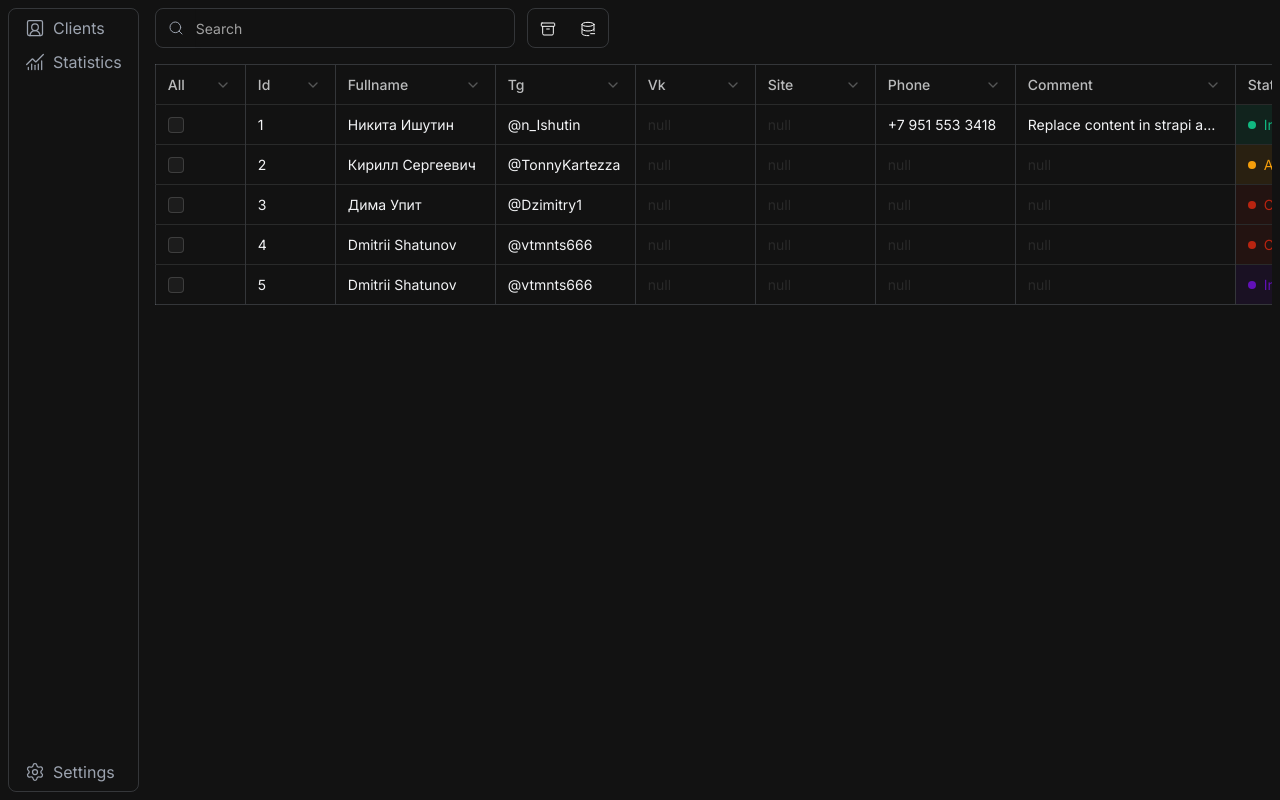
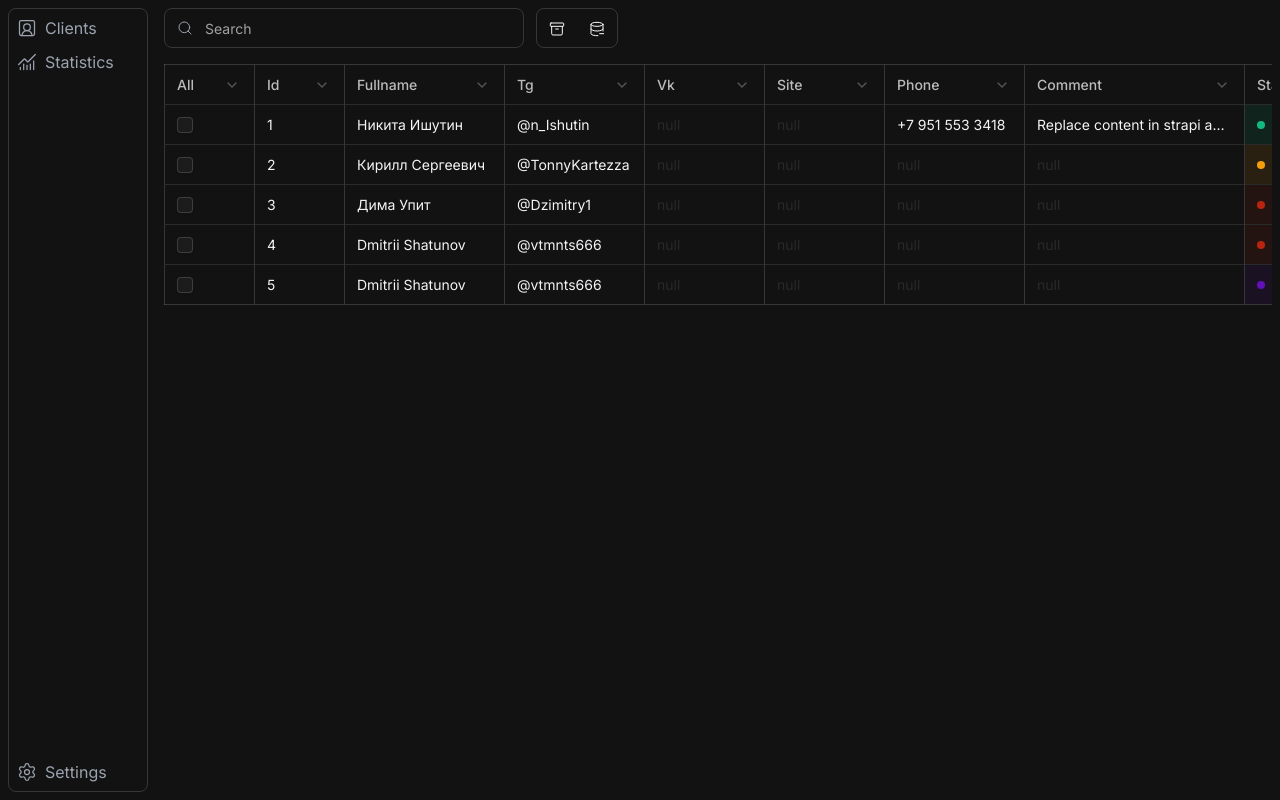
Before and after one commit to wkingsurin/cbase, a Next.js app: page /clients in a window 1280 px wide. Built offline with nearby package versions, Linux system fonts and the light colour scheme.

Commit message:
style: correct Aside navigation and StatusCell and TagSell paddings

```diff
--- a/components/structure/aside.tsx
+++ b/components/structure/aside.tsx
@@ -7,7 +7,7 @@ interface AsideProps {
 
 export default function Aside({ data }: AsideProps) {
   return (
-    <aside className="flex flex-col justify-between w-35 h-[calc(100dvh-16px)] rounded-md p-1 border-[0.5px] border-gray/25">
+    <aside className="flex flex-col justify-between min-w-35 h-[calc(100dvh-16px)] rounded-md p-1 border-[0.5px] border-gray/25">
       <nav className="flex flex-col gap-1">
         {data.map((link) => {
           const Icon = link.icon;
@@ -16,7 +16,7 @@ export default function Aside({ data }: AsideProps) {
             <Link
               key={link.label}
               href={link.href}
-              className="group/nav-link flex items-center gap-2 h-[30px] rounded-md hover:bg-card px-3"
+              className="group/nav-link flex items-center gap-2 h-[30px] rounded-md hover:bg-card px-1"
             >
               <Icon className="size-5 stroke-[1.5px] stroke-gray group-hover/nav-link:stroke-white" />
               <span className="text-md text-gray group-hover/nav-link:text-white">
@@ -26,7 +26,7 @@ export default function Aside({ data }: AsideProps) {
           );
         })}
       </nav>
-      <button className="group/settings flex items-center gap-2 h-[30px] rounded-md hover:bg-card px-3">
+      <button className="group/settings flex items-center gap-2 h-[30px] rounded-md hover:bg-card px-1">
         <Settings className="size-5 stroke-[1.5px] stroke-gray group-hover/settings:stroke-white" />
         <span className="text-md text-gray group-hover/settings:text-white">
           Settings
--- a/features/clients-table/components/client-status.tsx
+++ b/features/clients-table/components/client-status.tsx
@@ -3,13 +3,16 @@ import { ClientStatus as StatusType } from "../constants/status";
 
 interface ClientStatusProps {
   status: StatusType;
+  className?: string;
 }
 
-export default function ClientStatus({ status }: ClientStatusProps) {
+export default function ClientStatus({ status, className }: ClientStatusProps) {
   const config = CLIENT_STATUSES[status];
 
   return (
-    <div className={`flex items-center gap-2 min-w-0 w-full h-full px-3 ${config.className}`}>
+    <div
+      className={`flex items-center gap-2 min-w-0 w-full h-full px-3 ${config.className} ${className}`}
+    >
       <div className={`w-2 h-2 rounded-full ${config.dotClassName}`} />
 
       <span>{config.label}</span>
--- a/features/clients-table/components/client-tag.tsx
+++ b/features/clients-table/components/client-tag.tsx
@@ -3,14 +3,15 @@ import { ClientTag as TagType } from "../constants/tag";
 
 interface ClientTagProps {
   tag: TagType;
+  className?: string;
 }
 
-export default function ClientTag({ tag }: ClientTagProps) {
+export default function ClientTag({ tag, className }: ClientTagProps) {
   const config = CLIENT_TAGS[tag];
 
   return (
     <div
-      className={`flex items-center gap-2 min-w-0 w-full h-full px-3 ${config.className}`}
+      className={`flex items-center gap-2 min-w-0 w-full h-full px-3 ${config.className} ${className}`}
     >
       <div className={`w-2 h-2 rounded-full ${config.dotClassName}`} />
 
--- a/features/clients-table/components/status-cell.tsx
+++ b/features/clients-table/components/status-cell.tsx
@@ -23,19 +23,20 @@ export default function StatusCell({ status, onChange }: StatusCellProps) {
         <ClientStatus status={status} />
       </DropdownMenuTrigger>
 
-      <DropdownMenuContent align="start">
+      <DropdownMenuContent align="start" className="flex flex-col gap-1">
         {Object.keys(CLIENT_STATUSES).map((statusKey) => {
           const nextStatus = statusKey as StatusType;
 
           return (
             <DropdownMenuItem
               key={nextStatus}
+              className="p-0 not-data-[variant=destructive]:focus:**:text-none"
               onClick={(event) => {
                 event.stopPropagation();
                 onChange(nextStatus);
               }}
             >
-              <ClientStatus status={nextStatus} />
+              <ClientStatus status={nextStatus} className="rounded-md h-8!" />
             </DropdownMenuItem>
           );
         })}
--- a/features/clients-table/components/tag-cell.tsx
+++ b/features/clients-table/components/tag-cell.tsx
@@ -23,19 +23,20 @@ export default function TagCell({ tag, onChange }: TagCellProps) {
         <ClientTag tag={tag} />
       </DropdownMenuTrigger>
 
-      <DropdownMenuContent align="start">
+      <DropdownMenuContent align="start" className="flex flex-col gap-1">
         {Object.keys(CLIENT_TAGS).map((tagKey) => {
           const nextTag = tagKey as TagType;
 
           return (
             <DropdownMenuItem
               key={nextTag}
+              className="p-0 not-data-[variant=destructive]:focus:**:text-none"
               onClick={(event) => {
                 event.stopPropagation();
                 onChange(nextTag);
               }}
             >
-              <ClientTag tag={nextTag} />
+              <ClientTag tag={nextTag} className="rounded-md h-8!" />
             </DropdownMenuItem>
           );
         })}
```
